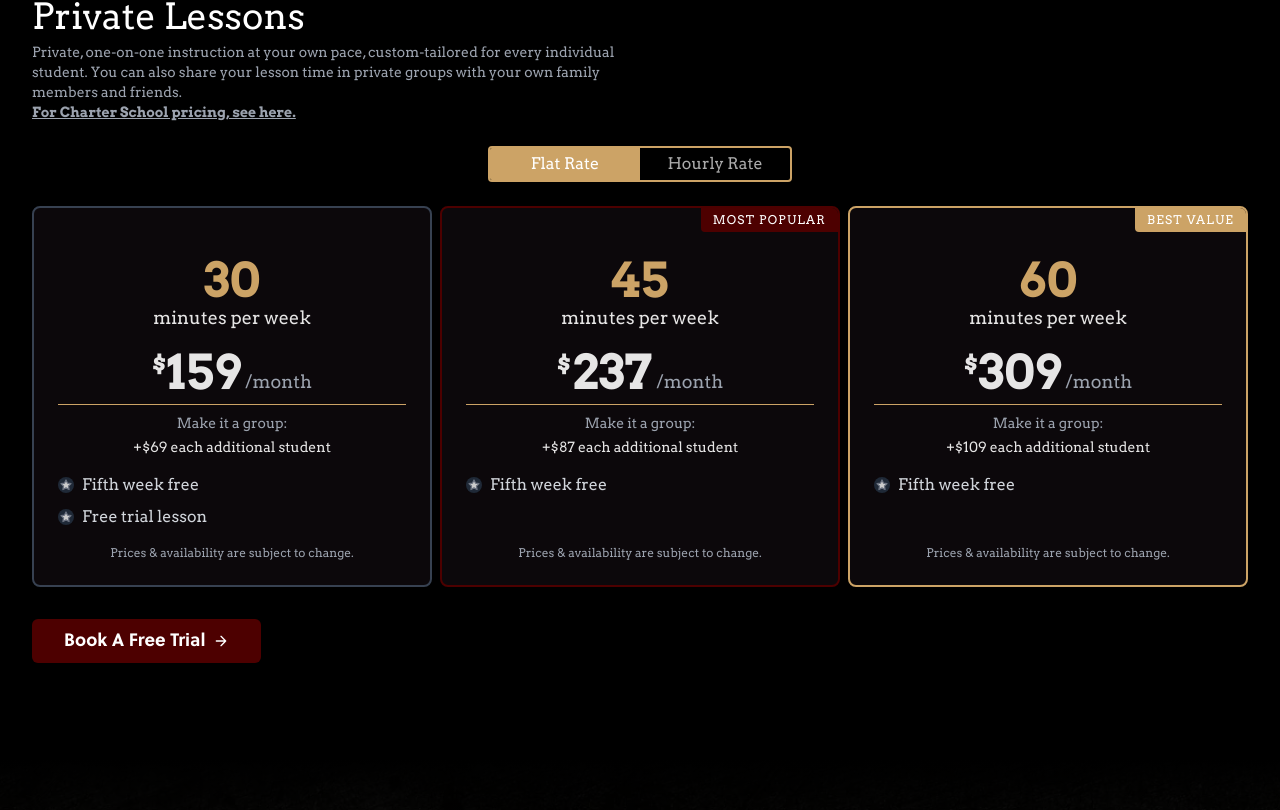
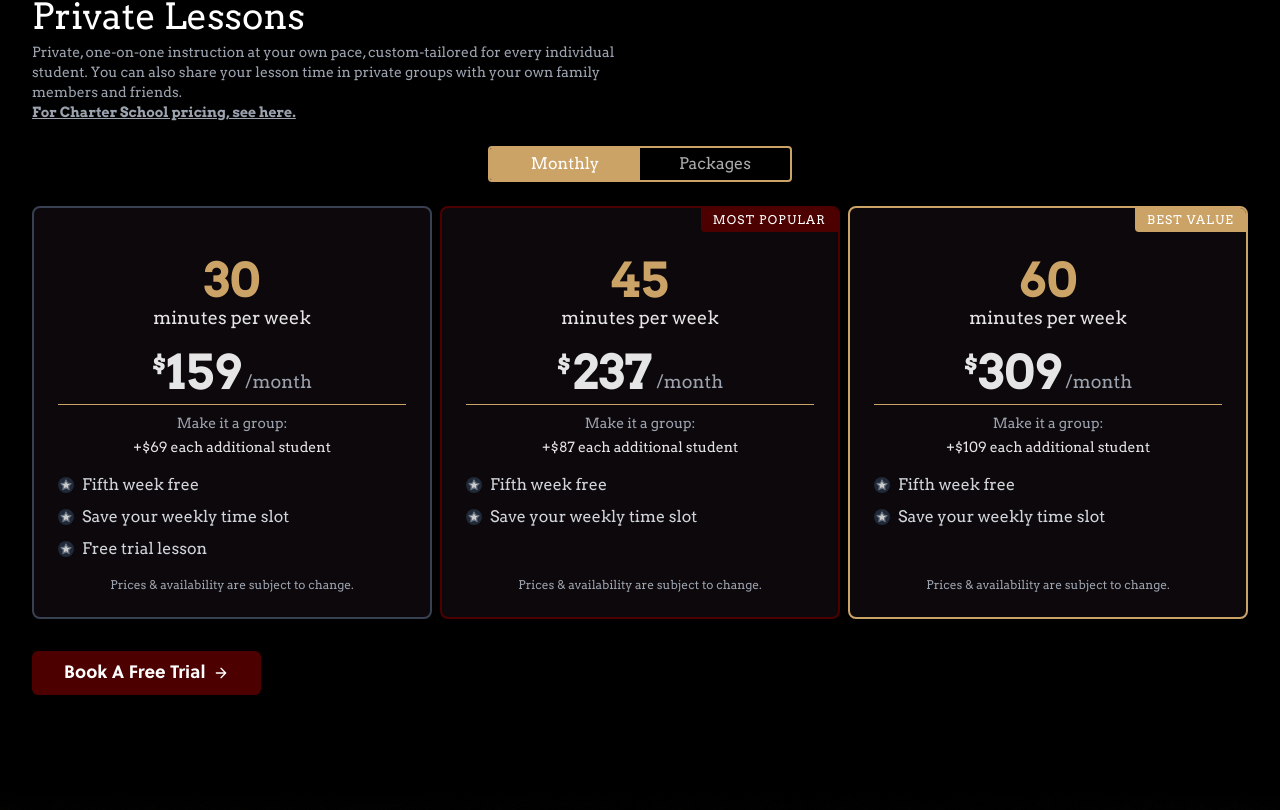
Before and after one commit to codenamezeta/rockstars, a Next.js app: page /pricing in a window 1280 px wide. Shown: the part 710-1520 px from the top of the page. Built offline with nearby package versions, Linux system fonts and the light colour scheme.

Commit message:
Updates hour blocks pricing to be package pricing instead. Also removes summer camps page link from main nav.

```diff
--- a/app/layout.tsx
+++ b/app/layout.tsx
@@ -122,7 +122,7 @@ export default function RootLayout({
               { name: 'Home', path: '/' },
               { name: 'Programs', path: '/programs' },
               { name: 'Pricing', path: '/pricing' },
-              { name: 'Summer Camp', path: '/summer-camp' },
+              // { name: 'Summer Camp', path: '/summer-camp' },
               { name: 'Contact', path: '/contact' },
               // {
               //   name: 'More', // This will be the dropdown trigger
--- a/components/Nav.tsx
+++ b/components/Nav.tsx
@@ -80,7 +80,7 @@ export default function Nav({ pages }: { pages: Page[] }): JSX.Element {
               quality={50}
               fill
               style={{ objectFit: 'contain' }}
-              sizes='180px' // This is critical - specify the exact max size
+              sizes='180px' //- This is critical - specify the exact max size
               priority={true}
             />
           </div>
--- a/components/PricingLessons.tsx
+++ b/components/PricingLessons.tsx
@@ -55,7 +55,7 @@ export default function PricingLessons(): JSX.Element {
               }
               onClick={handleToggle}
             >
-              Flat Rate
+              Monthly
             </button>
             <button
               className={
@@ -65,14 +65,14 @@ export default function PricingLessons(): JSX.Element {
               }
               onClick={handleToggle}
             >
-              Hourly Rate
+              Packages
             </button>
           </div>
-          {/* This div marks the pricing data seperated from the textual description */}
+          {/* This div marks the pricing data separated from the textual description */}
           <div className='flex flex-col md:flex-row md:gap-2'>
             <LessonPriceBox
-              timeBlockSize={toggled ? 2 : 30}
-              interval={toggled ? '' : '/month'}
+              timeBlockSize={30}
+              interval={toggled ? 'for 4 lessons' : '/month'}
               price={159}
               additionalCostText='+$69 each additional student'
               customPrice={false}
@@ -81,38 +81,46 @@ export default function PricingLessons(): JSX.Element {
               highlightText={''}
               featuresList={
                 !toggled
-                  ? ['Fifth week free', 'Free trial lesson']
+                  ? [
+                      'Fifth week free',
+                      'Save your weekly time slot',
+                      'Free trial lesson',
+                    ]
                   : ['Flexible scheduling']
               }
               disclaimers={['Prices & availability are subject to change.']}
               callToActionText={''}
-              recurrence={toggled ? 'Hour Block' : 'minutes per week'}
+              recurrence={toggled ? 'minute lessons' : 'minutes per week'}
             />
             <LessonPriceBox
               highlight={!toggled}
               highlightText='Most Popular'
-              timeBlockSize={toggled ? 3 : 45}
-              interval={toggled ? '' : '/month'}
-              recurrence={toggled ? 'Hour Block' : 'minutes per week'}
+              timeBlockSize={45}
+              interval={toggled ? 'for 4 lessons' : '/month'}
+              recurrence={toggled ? 'minute lessons' : 'minutes per week'}
               price={237}
               additionalCostText='+$87 each additional student'
               callToActionText={''}
               featuresList={
-                !toggled ? ['Fifth week free'] : ['Flexible scheduling']
+                !toggled
+                  ? ['Fifth week free', 'Save your weekly time slot']
+                  : ['Flexible scheduling']
               }
             />
             <LessonPriceBox
               highlight={true}
               highlightText='Best Value'
               highlightColor='accent'
-              timeBlockSize={toggled ? 4 : 60}
-              interval={toggled ? '' : '/month'}
-              recurrence={toggled ? 'Hour Block' : 'minutes per week'}
+              timeBlockSize={60}
+              interval={toggled ? 'for 4 lessons' : '/month'}
+              recurrence={toggled ? 'minute lessons' : 'minutes per week'}
               price={309}
               additionalCostText='+$109 each additional student'
               callToActionText={''}
               featuresList={
-                !toggled ? ['Fifth week free'] : ['Flexible scheduling']
+                !toggled
+                  ? ['Fifth week free', 'Save your weekly time slot']
+                  : ['Flexible scheduling']
               }
             />
           </div>
```
